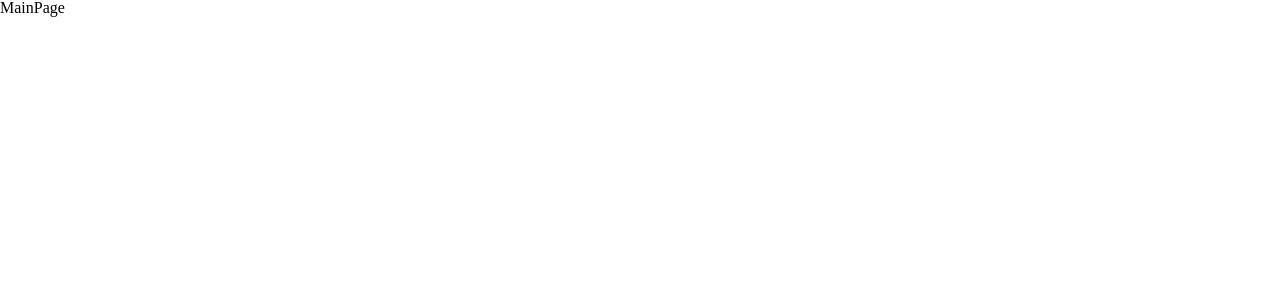
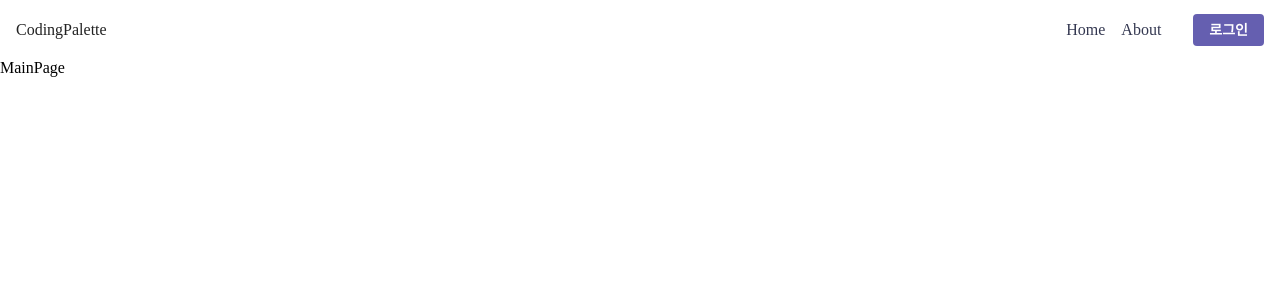
Before and after one commit to codingpalette/codingpalette-blog, a React (Create React App) app: page / in a window 1280 px wide. Shown: the top 300 px of the page. Built offline with nearby package versions, Linux system fonts and the light colour scheme; a web font is replaced by a local one.

Commit message:
메인 페이지 수정

```diff
--- a/src/routes/MainPage/index.js
+++ b/src/routes/MainPage/index.js
@@ -1,8 +1,10 @@
 import React from 'react'
+import Header from '../../components/Header'
 
 const MainPage = () => {
   return (
     <>
+      <Header />
       <div>MainPage</div>
     </>
   )
```
